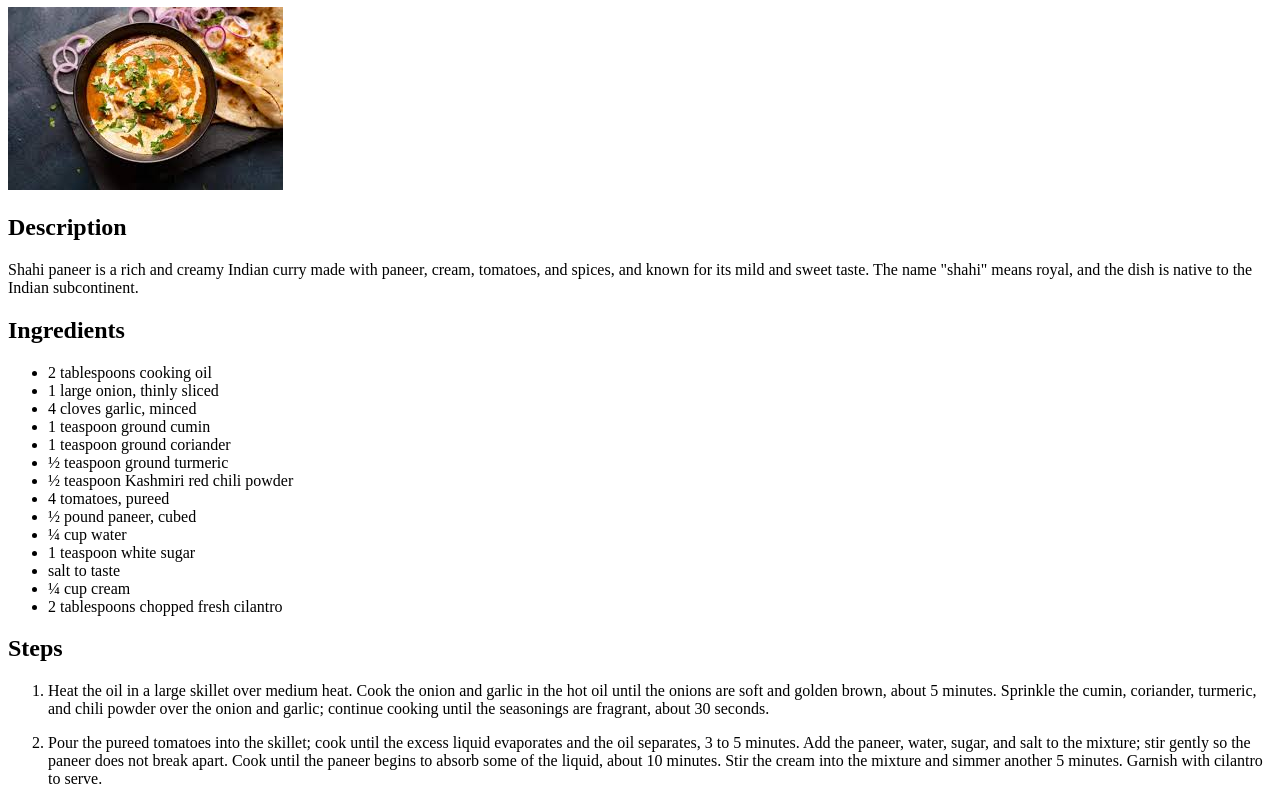
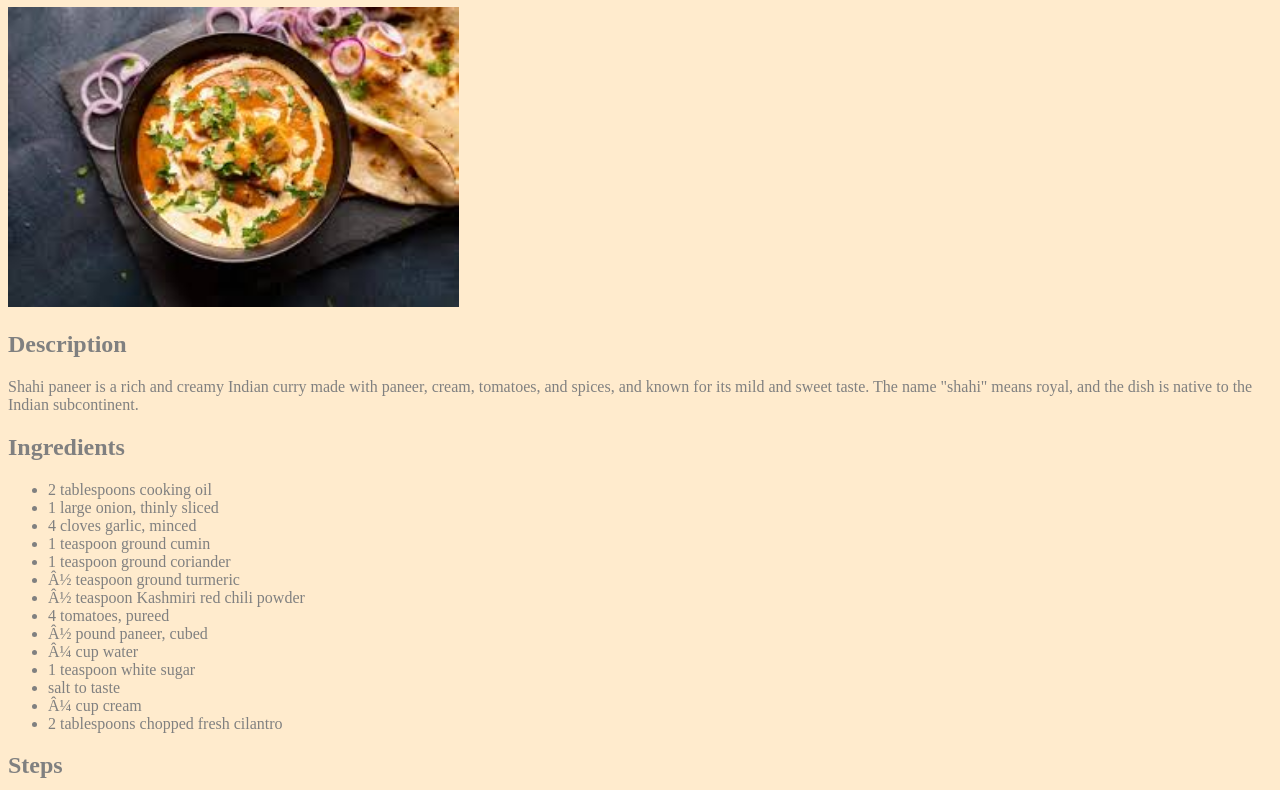
Before and after one commit to paraslikestocode/odin-recipes, a plain HTML site: page recipes/shahi_paneer.html in a window 1280 px wide. Shown: the part 73-863 px from the top of the page. Drawn offline with Linux system fonts and the light colour scheme.

Commit message:
added css

```diff
--- a/recipes/shahi_paneer.html
+++ b/recipes/shahi_paneer.html
@@ -1,13 +1,14 @@
 <!DOCTYPE html>
 <html lang="en">
 <head>
+    <link rel="stylesheet" href="../style.css"
     <meta charset="UTF-8">
     <meta name="viewport" content="width=device-width, initial-scale=1.0">
     <title>Shahi Paneer</title>
 </head>
 <body>
     <h1>Shahi Paneer</h1>
-    <img src = "../recipes/Shahi Paneer.jpeg"
+    <img class = "img" src= "../recipes/Shahi Paneer.jpeg">
 
     <p></p>
     <h2> Description</h2>
--- /dev/null
+++ b/style.css
@@ -0,0 +1,15 @@
+*{
+    background-color: blanchedalmond;
+    color: grey;
+
+}
+
+#title{
+    text-align:justify
+}
+
+.img {
+    height: 300px;
+    width: auto;
+
+}
```
Also changed, not shown: index.html (+3 -1 lines), recipes/rajma_chawal.html (+1 -0 lines).
